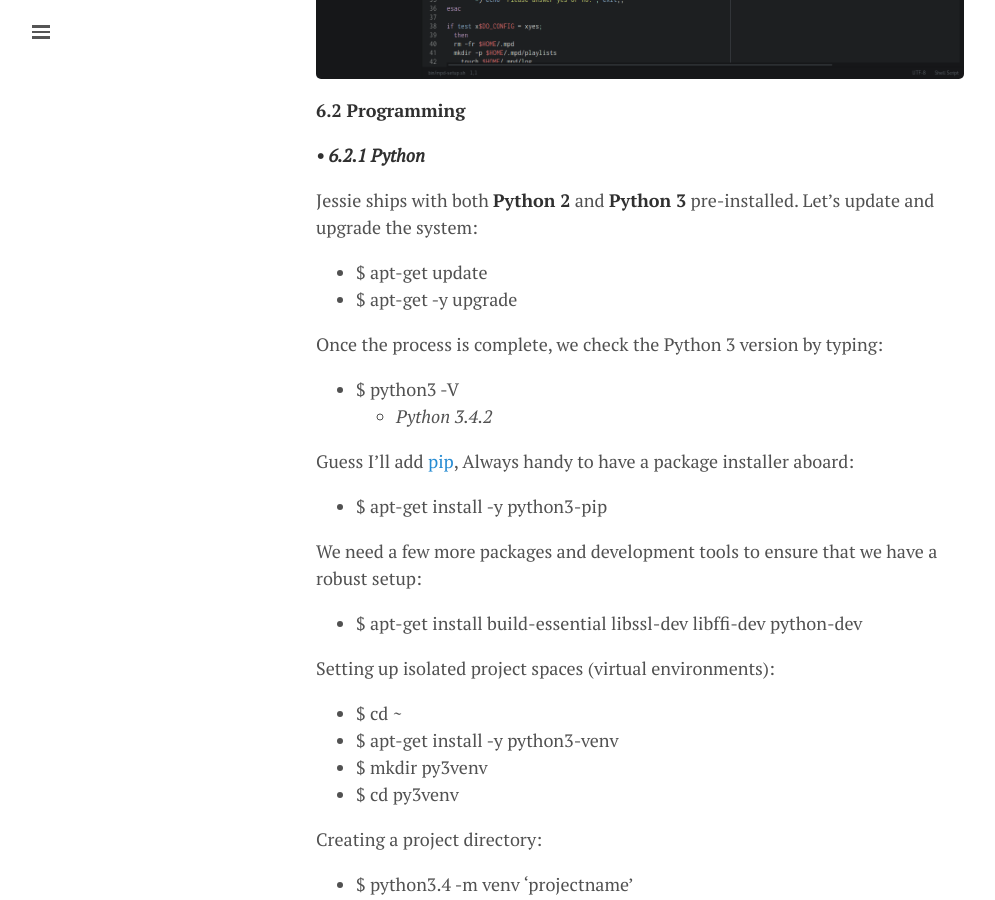
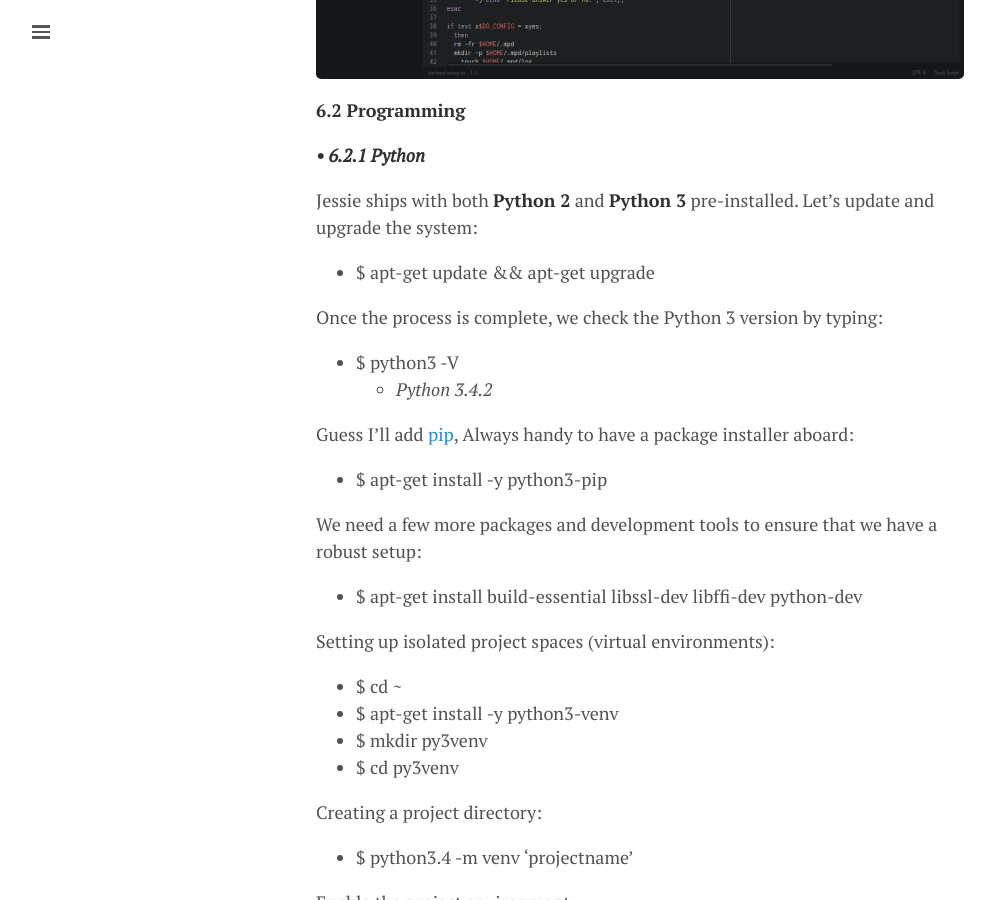
Before and after one commit to lgeurts/lgeurts.github.io, a Jekyll site: the page built from _posts/2017-07-11-bunsenlabs-linux-setup-notes-for dell-inspiron-6000.md, in a window 1280 px wide and 900 px high, scrolled down 10278 px. Shown: the whole window, without its empty margins (0-995 px from the left). Built offline with Jekyll 4.4.1, drawn with Linux system fonts in a browser that asks for light colours; nearby versions of some CDN libraries; comment, search, counter and statistics services are not loaded.

Commit message:
Change sub-section 6.2.1 #286

```diff
--- a/_posts/2017-07-11-bunsenlabs-linux-setup-notes-for dell-inspiron-6000.md
+++ b/_posts/2017-07-11-bunsenlabs-linux-setup-notes-for dell-inspiron-6000.md
@@ -283,8 +283,7 @@ Multiple Cursors | [https://github.com/terryma/vim-multiple-cursors/](https://gi
 
 Jessie ships with both **Python 2** and **Python 3** pre-installed. Let’s update and upgrade the system:
 
-- $ apt-get update
-- $ apt-get -y upgrade
+- $ apt-get update && apt-get upgrade
 
 Once the process is complete, we check the Python 3 version by typing:
 
```
